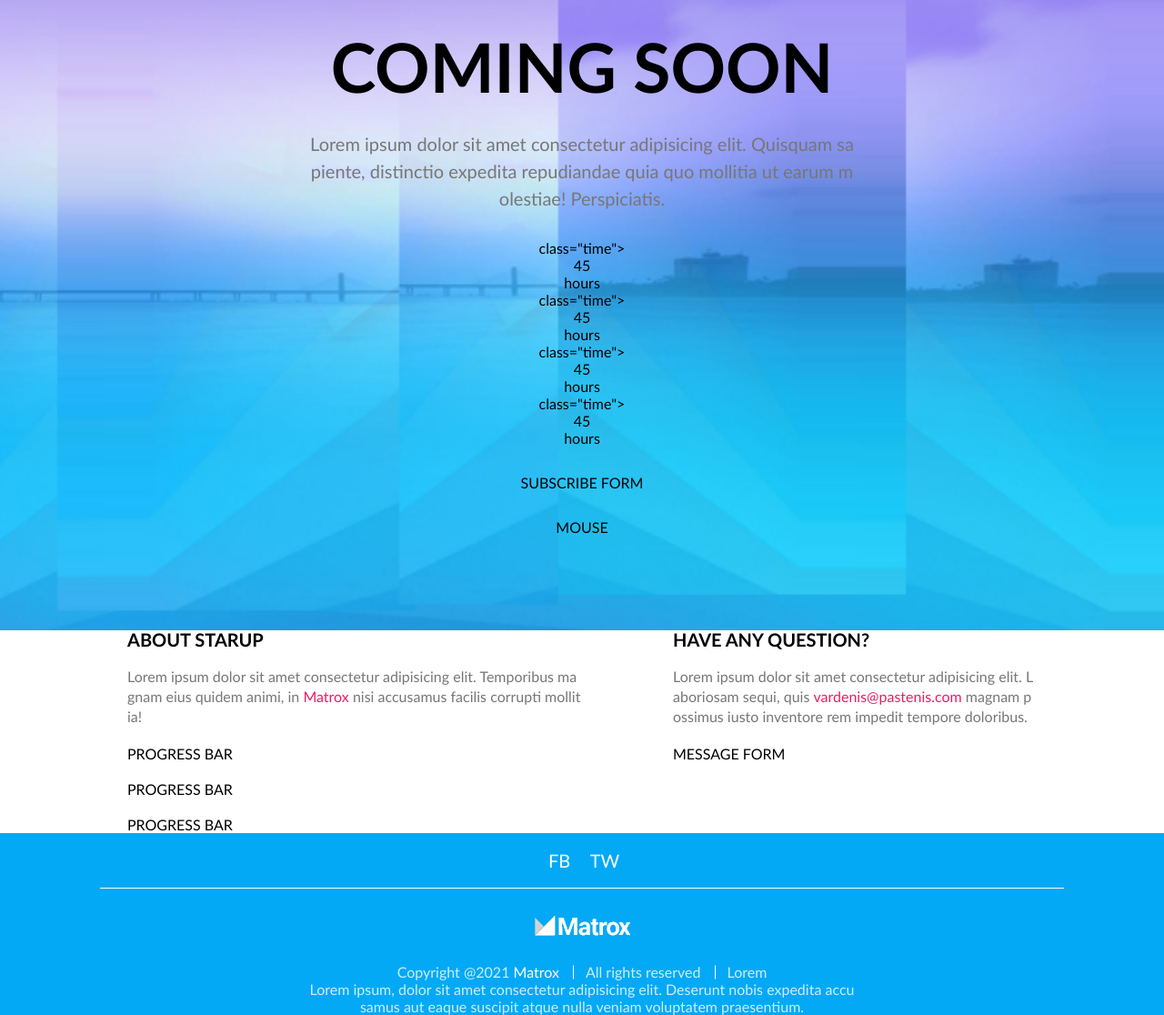
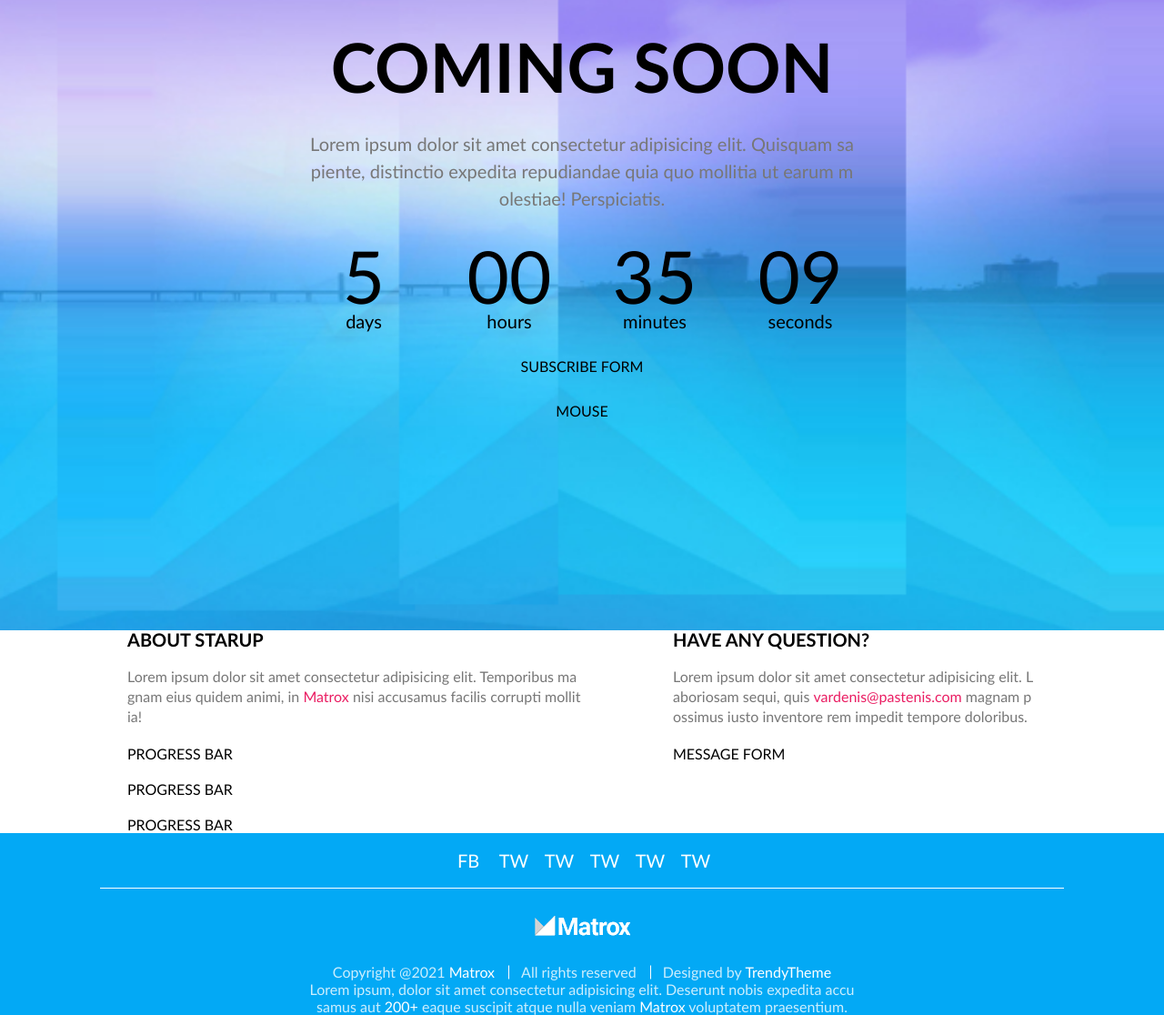
Before and after one commit to MantasUrb/11-coming-soon, a website with bundled scripts: page index.html in a window 1280 px wide. Shown: the part 107-1223 px from the top of the page at 91% size. Built offline with nearby package versions, Linux system fonts and the light colour scheme.

Commit message:
updated according to Rimantas project progress

```diff
--- a/css/clock.css
+++ b/css/clock.css
@@ -1,4 +1,21 @@
 .clock {
     display: grid;
+    grid-template-columns: 1fr 1fr;
+    gap: 40px;
+  }
+  .clock > .time {
+  }
+  .clock > .time > .value {
+    font-size: 80px;
+    line-height: 80px;
+  }
+  .clock > .time > .label {
+    font-size: 20px;
+    line-height: 20px;
+  }
 
-}
+  @media (min-width: 800px) {
+    .clock {
+      grid-template-columns: 1fr 1fr 1fr 1fr;
+    }
+  }
--- a/css/layout.css
+++ b/css/layout.css
@@ -7,7 +7,7 @@ body {
   grid-template-columns: 15px 1fr 15px;
   grid-template-areas: '. hero .';
   padding: 40px 0;
-  height: 100vh;
+  min-height: 100vh;
   background-image: url(../pictures/fonas.png);
   background-size: cover;
   background-position: center bottom;
--- a/css/variables.css
+++ b/css/variables.css
@@ -1,4 +1,4 @@
 :root {
-    --color-main: #03a9f5;
-    --color-secondary: #ea1e63;
-  }
+  --color-main: #03a9f5;
+  --color-secondary: #ea1e63;
+}
--- a/index.html
+++ b/index.html
@@ -44,15 +44,19 @@
         <div class="socials-content">
             <div class="icon">FB</div>
             <div class="icon">TW</div>
+            <div class="icon">TW</div>
+            <div class="icon">TW</div>
+            <div class="icon">TW</div>
+            <div class="icon">TW</div>
         </div>
         <div class="bottom-texts">
             <img class="footer-logo" src="./pictures/namecompany.png" alt="Logo">
             <div class="text-trio">
                 <p>Copyright @2021 <a href="#">Matrox</a></p>
                 <p>All rights reserved</p>
-                <p>Lorem</p>
+                <p>Designed by <a href="#">TrendyTheme</a></p>
             </div>
-            <p>Lorem ipsum, dolor sit amet consectetur adipisicing elit. Deserunt nobis expedita accusamus aut eaque suscipit atque nulla veniam voluptatem praesentium.</p>
+            <p>Lorem ipsum, dolor sit amet consectetur adipisicing elit. Deserunt nobis expedita accusamus aut <a href="#">200+</a> eaque suscipit atque nulla veniam <a href="#">Matrox</a> voluptatem praesentium.</p>
         </div>
     </footer>
 
--- a/js/components/clock.js
+++ b/js/components/clock.js
@@ -1,37 +1,36 @@
 function calcTimeTillDate(date) {
-    const targetDate = '2022-' +date;
+    const targetDate = '2022-' + date;
 
-    //logic
+    // logic
 
     return {
-        days: 45,
-        hours: 17,
+        days: 5,
+        hours: 0,
         minutes: 35,
         seconds: 9
     }
-
 }
 
-
+function formatNumber(number) {
+    return number < 10 ? '0' + number : number;
+}
 
 function clock(selector, date) {
     const DOM = document.querySelector(selector);
     const timeLeft = calcTimeTillDate(date);
     const config = ['days', 'hours', 'minutes', 'seconds'];
 
+    let HTML = '';
+    for (const item of config) {
+        const value = item === 'days' ? timeLeft[item] : formatNumber(timeLeft[item]);
 
-    let HTML = '';
-
-    for (const item of config) {
-        HTML += `<div> class="time">
-                    <div class="value">45</div>
-                    <div class="label">hours</div>
-                 </div>`
+        HTML += `<div class="time">
+                    <div class="value">${value}</div>
+                    <div class="label">${item}</div>
+                </div>`;
     }
-
 
     DOM.innerHTML = HTML;
 }
 
-
 export { clock }
```
Also changed, not shown: css/custom.css (+3 -4 lines).
